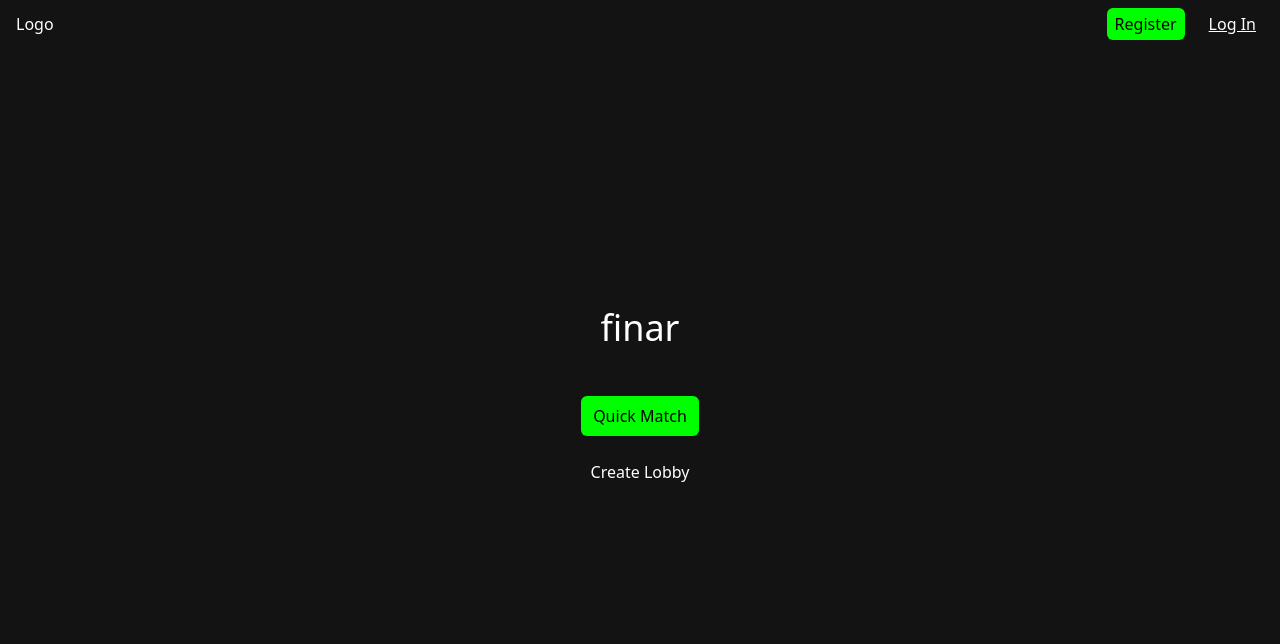
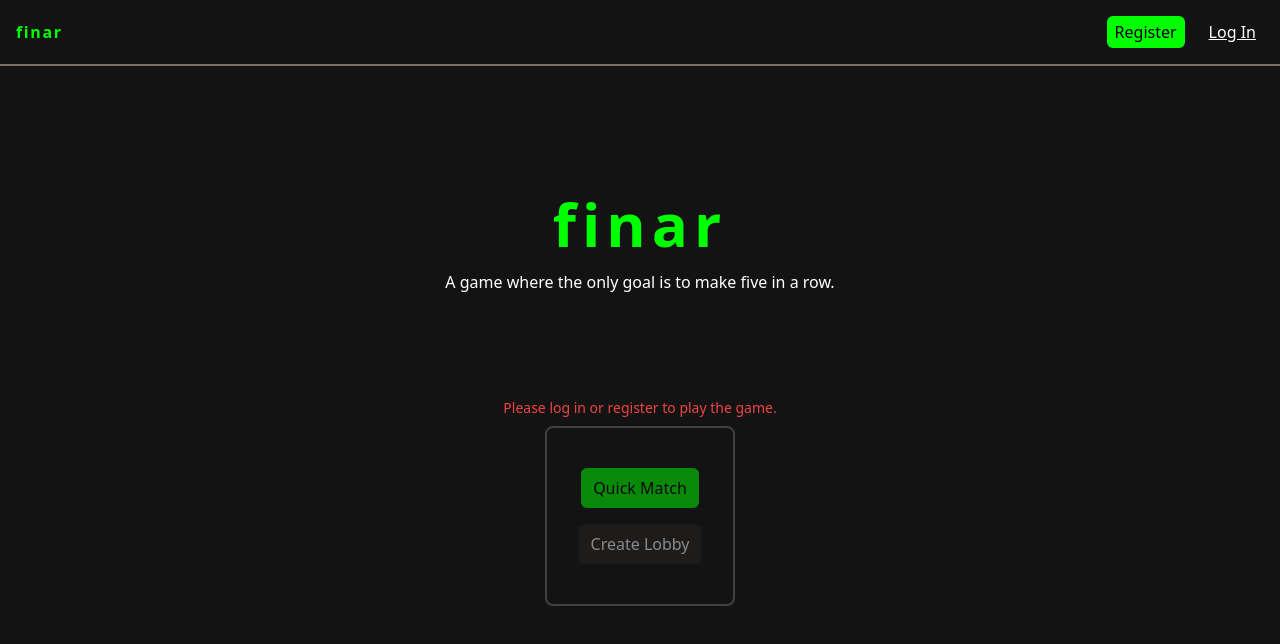
Before and after one commit to astraliskye/finar-client, a React (Vite) app: page / in a window 1280 px wide. Shown: the top 644 px of the page. Built offline with nearby package versions, Linux system fonts and the light colour scheme; no server answers.

Commit message:
Properly invalidate userData query and add some home page styling

```diff
--- a/src/pages/Home.tsx
+++ b/src/pages/Home.tsx
@@ -1,6 +1,6 @@
 import { useContext, useEffect, useState } from "react"
 import { useMutation, useQueryClient } from "@tanstack/react-query";
-import { Link, useNavigate } from "react-router-dom";
+import { Link, useLocation, useNavigate } from "react-router-dom";
 import useAuth from "../hooks/useAuth";
 import { WebSocketContext } from "../hooks/WebSocketContext";
 
@@ -96,10 +96,11 @@ function Home() {
                     <button onClick={() => send({ type: "cancelQueue" })}>Cancel</button>
                 </div>
             </div>}
-            <header className="flex justify-between h-12 items-center px-4 absolute w-screen">
-                <p>Logo</p>
+            <header className="flex justify-between items-center px-4 absolute w-screen border-b-2 border-stone-500 py-4">
+                <p className="text-primary font-bold tracking-widest">finar</p>
                 {username === ""
                     ? <div className="flex gap-4">
+                        {username}
                         <Link
                             to="/register"
                             className="select-none px-2 py-1 bg-primary text-black rounded-md"
@@ -128,13 +129,17 @@ function Home() {
                 }
             </header>
             <main className="w-screen h-screen flex flex-col items-center justify-center">
-                <h1 className="text-4xl mb-12">finar</h1>
-                <div className="flex flex-col items-center gap-4">
-                    <button className="select-none px-3 py-2 bg-primary text-black rounded-md"
+                <h1 className="text-6xl mb-4 text-primary tracking-widest font-bold">finar</h1>
+                <p className="mb-24">A game where the only goal is to make five in a row.</p>
+                <p className={`text-sm text-red-500 py-2 ${username !== "" && "invisible"}`}>Please log in or register to play the game.</p>
+                <div className={`flex flex-col items-center gap-4 border-2 border-stone-700 px-8 py-10 rounded-lg`}>
+                    <button className="select-none px-3 py-2 bg-primary text-black rounded-md disabled:opacity-50"
+                        disabled={username === ""}
                         onClick={() => send({ type: "joinQueue" })}>
                         Quick Match
                     </button>
-                    <button className="select-none px-3 py-2 text-white rounded-md hover:bg-stone-800 transition"
+                    <button className="select-none px-3 py-2 text-white rounded-md bg-stone-800 hover:bg-stone-700 transition disabled:opacity-50"
+                        disabled={username === ""}
                         onClick={() => createLobbyMutation.mutate()}>
                         Create Lobby
                     </button>
--- a/src/pages/Login.tsx
+++ b/src/pages/Login.tsx
@@ -1,6 +1,7 @@
 import { useMutation, useQueryClient } from "@tanstack/react-query";
 import { useState } from "react";
 import { Link, useNavigate, useSearchParams } from "react-router-dom";
+import useAuth from "../hooks/useAuth";
 
 function Login() {
     const [username, setUsername] = useState("");
@@ -32,10 +33,10 @@ function Login() {
                 throw new Error("Something went wrong.");
             }
         },
-        onSuccess: () => {
-            queryClient.invalidateQueries({ queryKey: ["userData"] })
+        onSuccess: async () => {
+            await queryClient.invalidateQueries({ queryKey: ["userData"] })
             navigate(searchParams.get("redirectTo") || "/", {
-                replace: true
+                replace: true,
             });
         },
         onError: (error) => {
```
